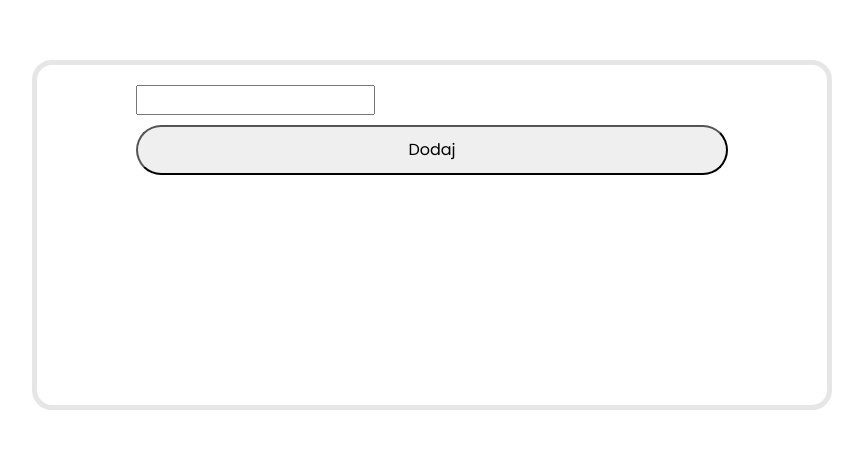
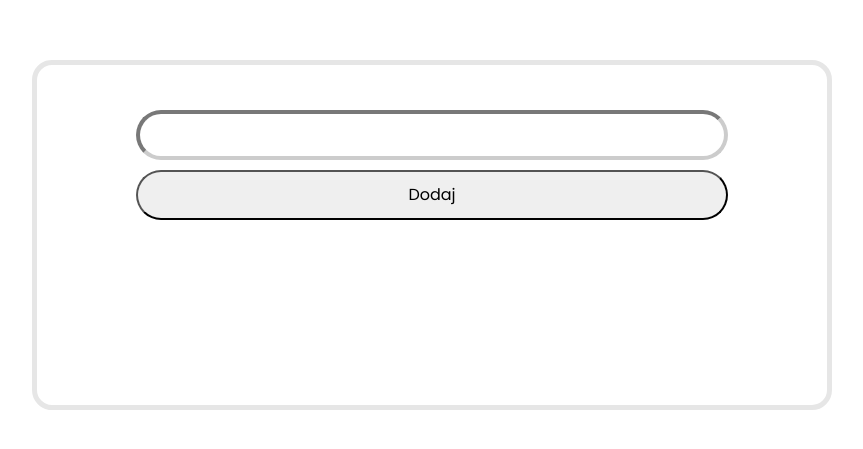
Before and after one commit to Pixell02/codingQuiz, a React (Vite) app: page /add in a window 1280 px wide. Shown: the part 165-614 px from the top of the page, without its empty margins (208-1071 px from the left). Built offline with nearby package versions, Linux system fonts and the light colour scheme.

Commit message:
change build of input component

```diff
--- a/components/Input.tsx
+++ b/components/Input.tsx
@@ -5,15 +5,22 @@ interface InputProps {
   value: string;
   onChange: (value: string, className: string) => void;
   className: string;
+  name?:string
 }
 
-const Input = ({ value, onChange, className }: InputProps) => {
+const Input = ({ value, onChange, className, name }: InputProps) => {
   const handleChange = (e: ChangeEvent<HTMLInputElement>) => {
     const { value } = e.target;
     onChange(value, className);
   };
 
-  return <input type="text" value={value} className={className} onChange={handleChange} />;
+  return (
+  <div className="input-container">
+    <span className="input-title">{name}</span>
+    <input type="text" value={value} className={className} onChange={handleChange} />
+  </div>
+  );
+
 };
 
 export default Input;
```
